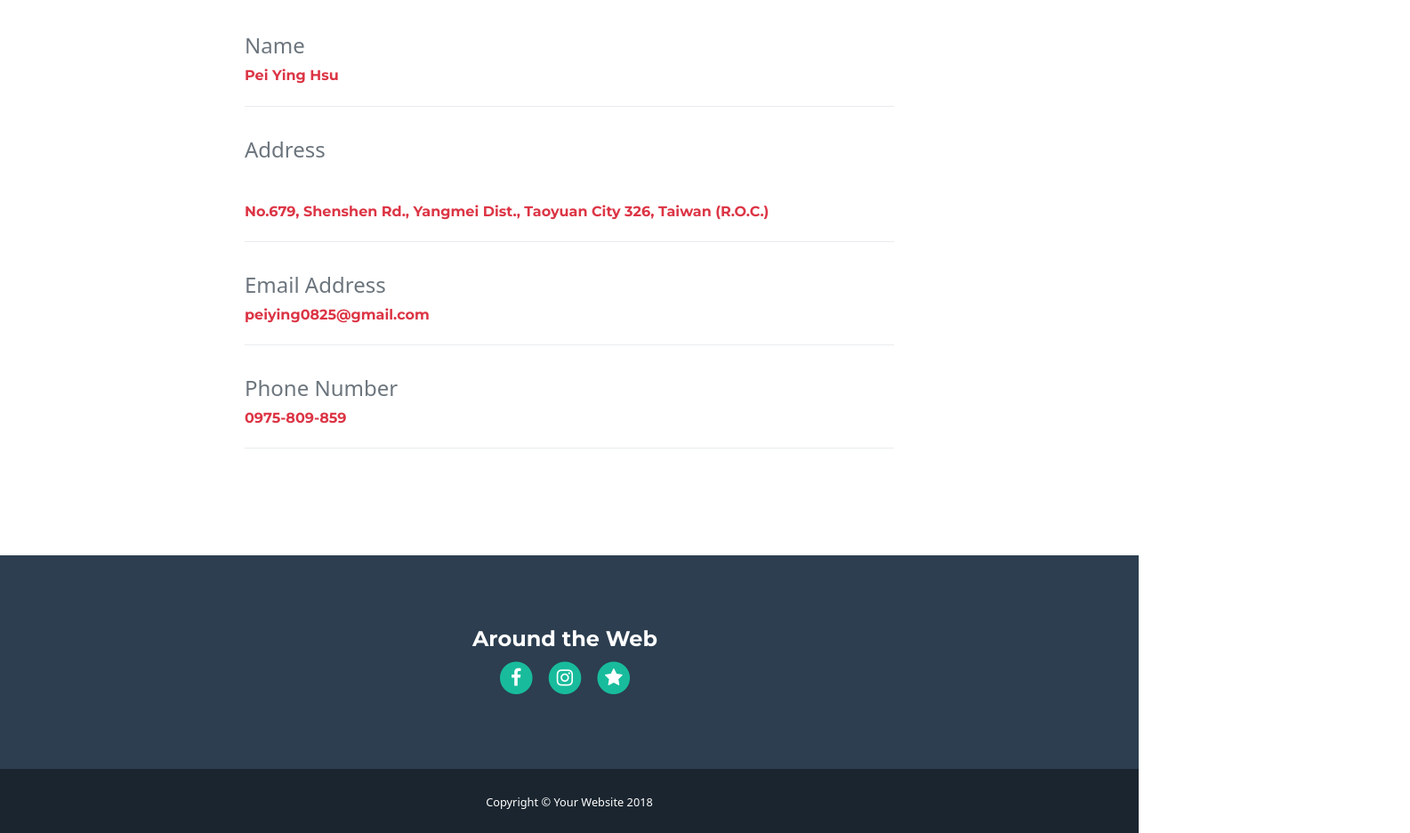
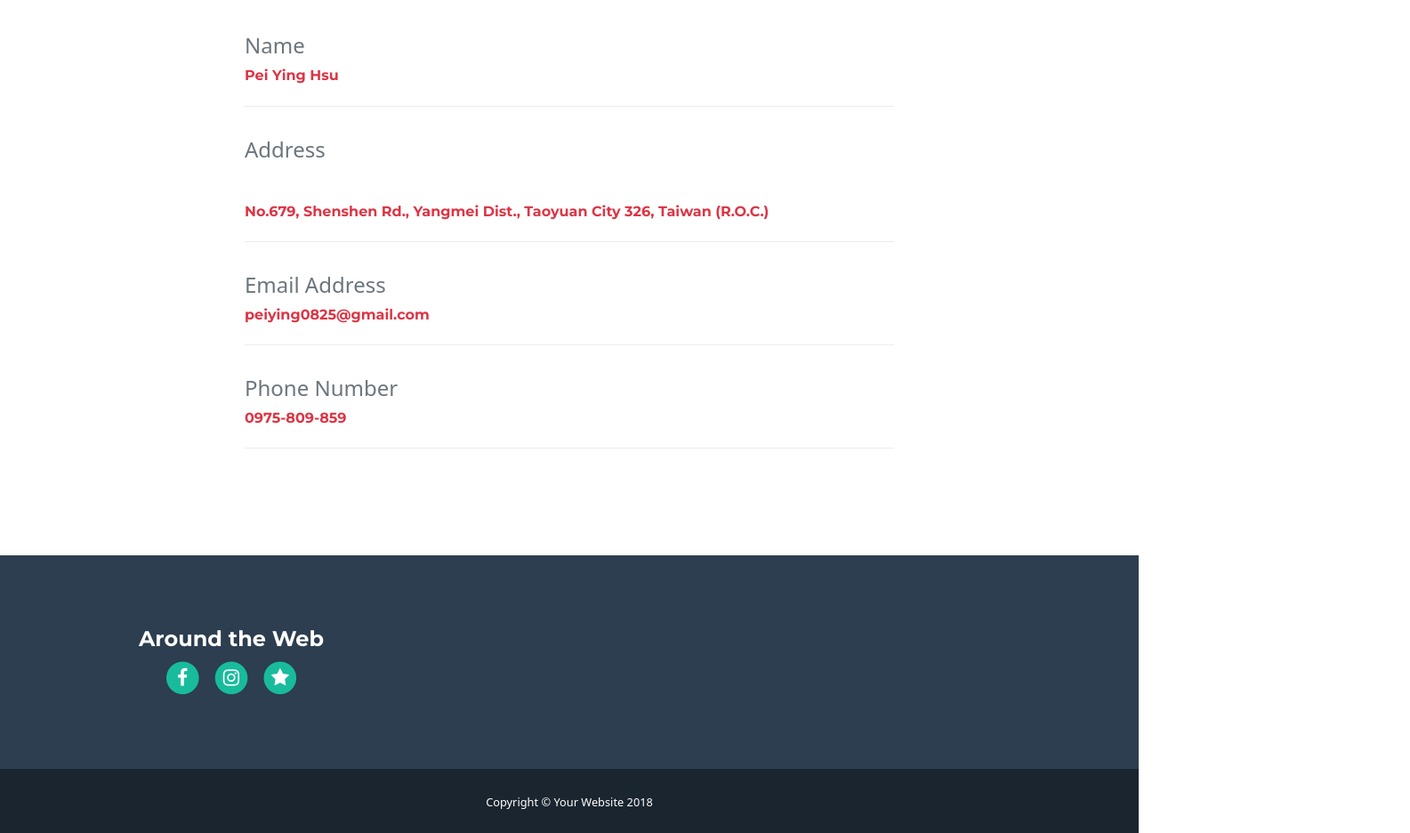
Before and after one commit to peiyinghsu/peiyinghsu.github.io, a website: page index.html in a window 1280 px wide. Shown: the part 5576-6512 px from the top of the page at 89% size, 1585 px wide, since content can reach past the window. Drawn offline with nearby package versions, Linux system fonts and the light colour scheme.

Commit message:
Add files via upload

```diff
--- a/css/my freelancer.css
+++ b/css/my freelancer.css
@@ -129,8 +129,12 @@ a:active,a:focus,a:hover{color:#18bc9c}
 
 hr.star-light:after{color:#fff;background-color:#5447b7}
 
+
+
+}
+
 .relative1{
 	position:relative;
-    right:-375px;
+    right:-3 px ;
 
 }
```
